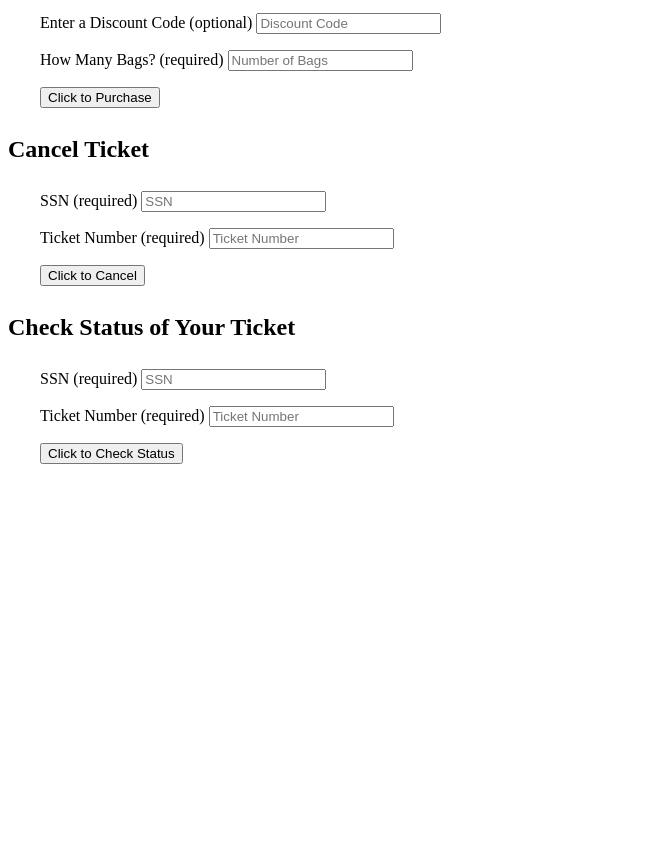
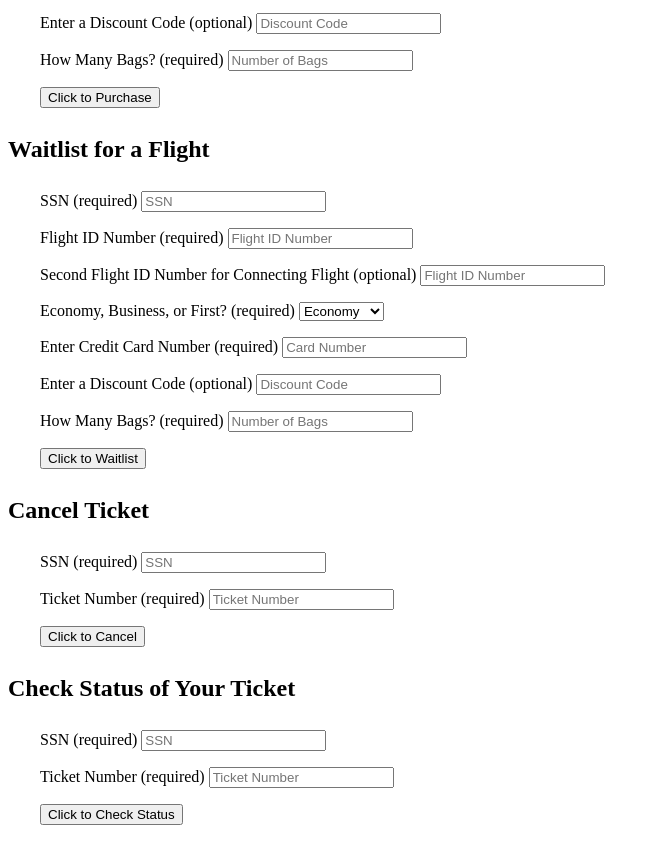
Before and after one commit to TheWBurg/3380hw3, a website: page inputForm.html in a window 1280 px wide. Shown: the part 2061-2907 px from the top of the page, without its empty margins (0-659 px from the left). Before the commit the page ends 2546 px from the top, so only its background shows below. Drawn offline with Linux system fonts and the light colour scheme.

```diff
--- a/inputForm.html
+++ b/inputForm.html
@@ -320,8 +320,56 @@
             <span id="buyTicketsResults4"></span>
             <span id="buyTicketsResultsDNEonDB"></span>
             <span id="buyTicketsResults"></span>
+        </div>
 
+        <div class="waitList">
+            <h2>Waitlist for a Flight</h2>
+            <form class="waitListInfo">
+                <div class="formBox">
+                    <label for="ssn">SSN (required)</label>
+                    <input type="text" class="ssn" placeholder="SSN" maxlength="49" required/>
+                    <span class="error_ssn"></span>
+                </div>
+                <div class="formBox">
+                    <label for="flight_id">Flight ID Number (required)</label>
+                    <input type="number" class="flight_id" placeholder="Flight ID Number" maxlength="49" required/>
+                    <span class="error_flight_id"></span>
+                </div>
+                <div class="formBox">
+                    <label for="flight_id_2">Second Flight ID Number for Connecting Flight (optional)</label>
+                    <input type="number" class="flight_id_2" placeholder="Flight ID Number" maxlength="49"/>
+                    <span class="error_flight_id_2"></span>
+                </div>
+                <div class="formBox">
+                    <label for="classType">Economy, Business, or First? (required)</label>
+                    <select class="classType">
+                        <option value="economy">Economy</option>
+                        <option value="business">Business</option>
+                        <option value="first">First Class</option>
+                    </select>
+                    <span class="error_classType"></span>
+                </div>
+                <div class="formBox">
+                    <label for="creditCardNum">Enter Credit Card Number (required)</label>
+                    <input type="text" class="creditCardNum" placeholder="Card Number"required/>
+                    <span class="error_creditCardNum"></span>
+                </div>
+                <div class="formBox">
+                    <label for="discountCode">Enter a Discount Code (optional)</label>
+                    <input type="text" class="discountCode" placeholder="Discount Code"/>
+                    <span class="error_discountCode"></span>
+                </div>
+                <div class="formBox">
+                    <label for="numBags">How Many Bags? (required)</label>
+                    <input type="number" class="numBags" placeholder="Number of Bags" min="0" required/>
+                    <span class="error_numBags"></span>
+                </div>
+            </form>
+            <div class="formBox">
+                <button id="waitListBtn" >Click to Waitlist</button>
+            </div>
         </div>
+
         <div class="cancelTicket">
             <h2>Cancel Ticket</h2>
             <form class="cancelTicketInfo">
```
Also changed, not shown: index.js (+22 -9 lines).
